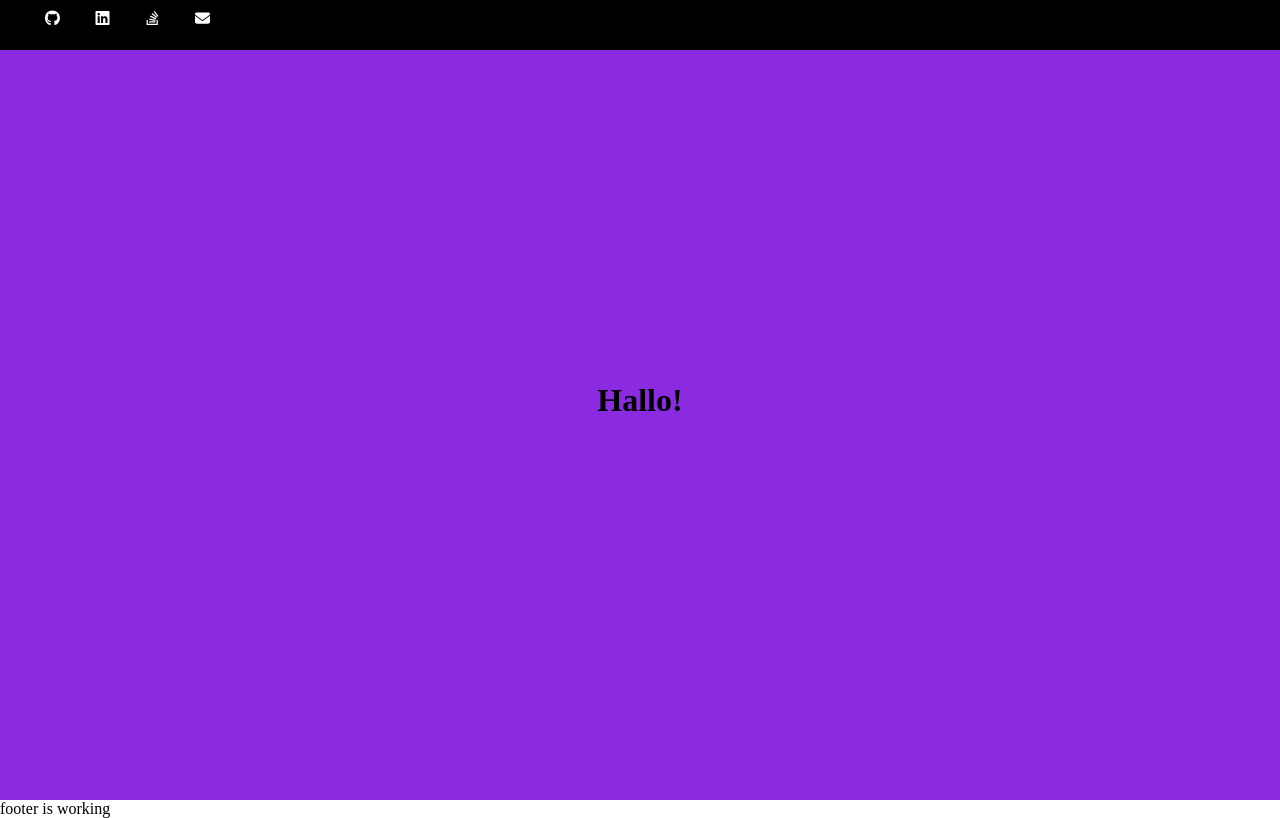
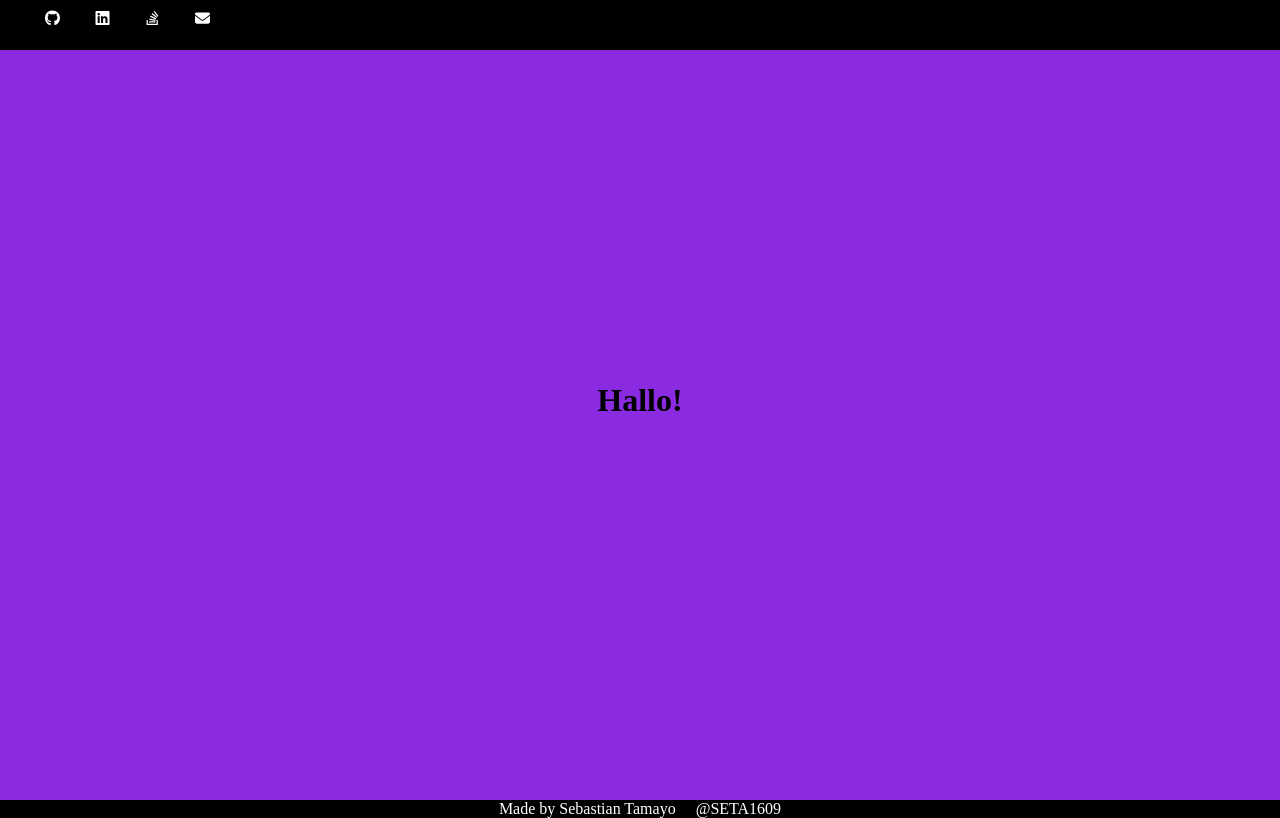
Before and after one commit to SETA1609/LP-Example, a React (Vite) app in the folder LP-Example/: page / in a window 1280 px wide. Built offline with nearby package versions, Linux system fonts and the light colour scheme.

Commit message:
ft: footer is implemented

```diff
--- a/LP-Example/src/modules/footer/Footer.css
+++ b/LP-Example/src/modules/footer/Footer.css
@@ -0,0 +1,11 @@
+.myFooter {
+  background: black;
+  color: white;
+  display: flex;
+  justify-content: center;
+  align-items: center;
+  position: relative;
+}
+.centered-div {
+  margin: 0 10px;
+}
--- a/LP-Example/src/modules/footer/Footer.jsx
+++ b/LP-Example/src/modules/footer/Footer.jsx
@@ -4,8 +4,9 @@ import './Footer.css';
 function Footer(){
 
 return(
-<footer>
-footer is working
+<footer className="myFooter">
+	<div className="centered-div">Made by Sebastian Tamayo</div>
+	<div className="centered-div">@SETA1609</div>
 </footer>
 )
 
```
Also changed, not shown: LP-Example/src/App.css (line endings or trailing spaces).
